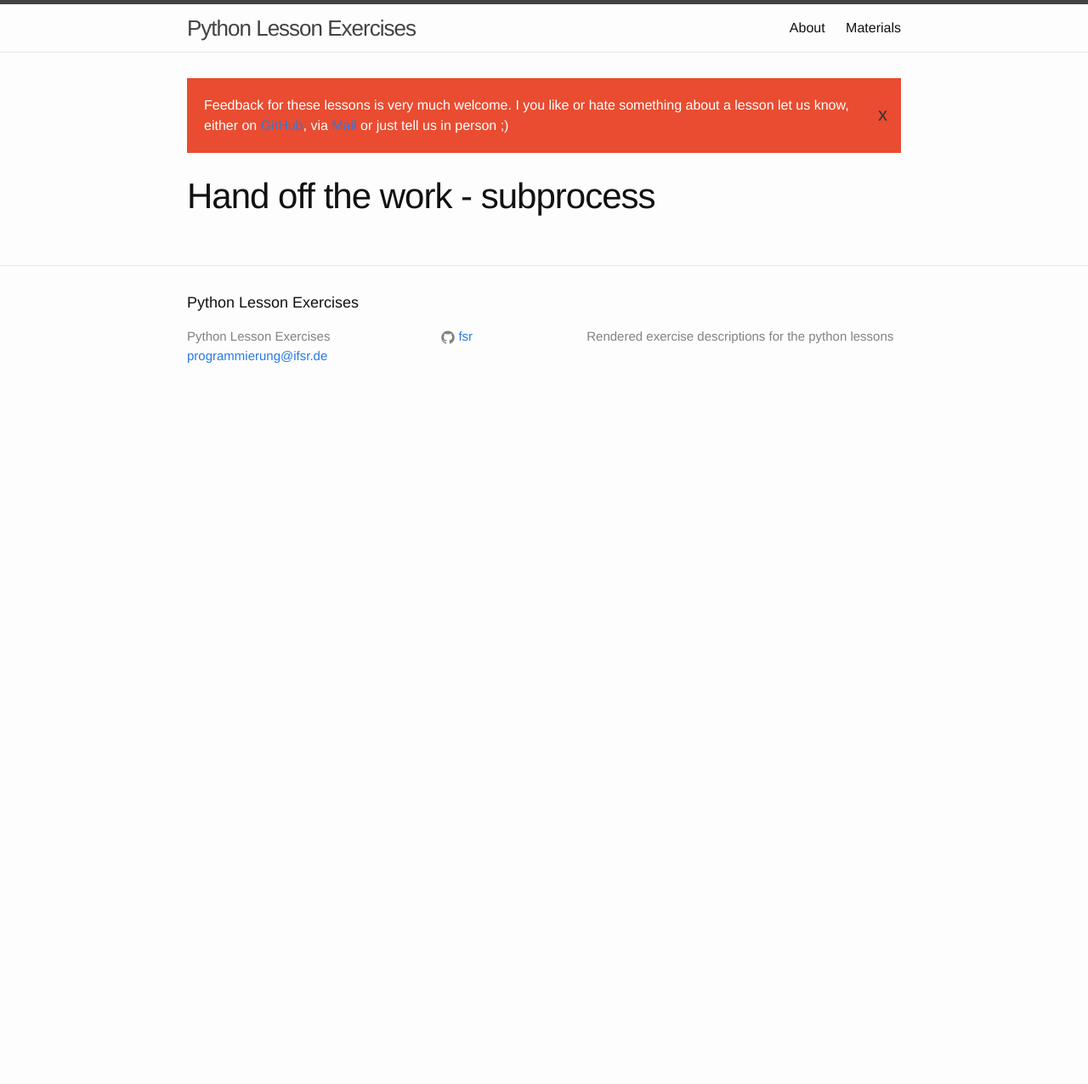
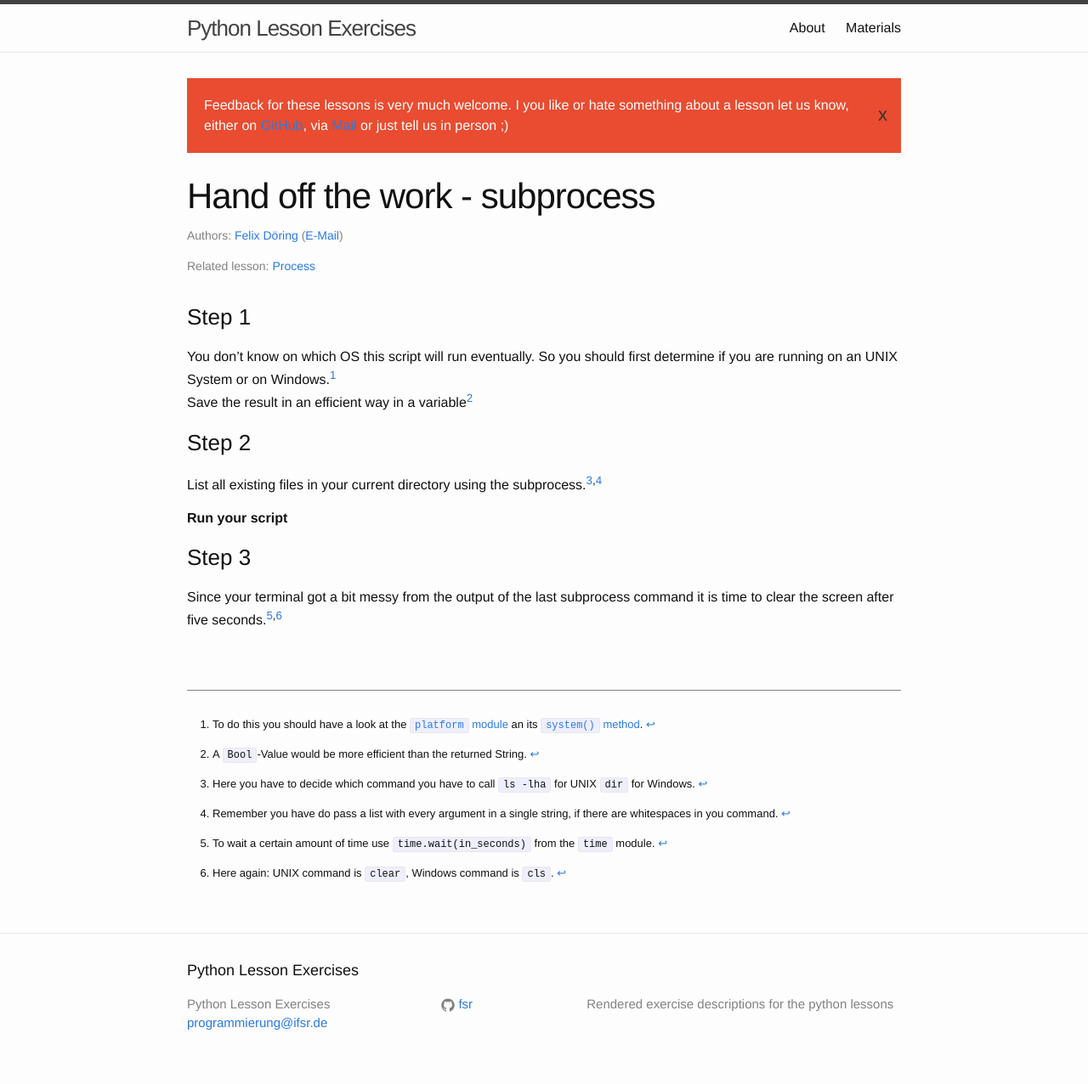
Before and after one commit to fsr/python-lessons, a Jekyll site: the page built from _exercises/15_process.md, in a window 1280 px wide. Shown: the whole page at 85% size. Built offline with Jekyll 4.4.1, drawn with Linux system fonts in a browser that asks for light colours; before the commit the page ends 900 px from its top, so only the background shows below that.

Commit message:
finish process exercide

```diff
--- a/_exercises/15_process.md
+++ b/_exercises/15_process.md
@@ -1,4 +1,41 @@
 ---
 title: Hand off the work - subprocess
-status: drafty
+status: finished
+authors: felix
+number: 15
+lesson: 8
 ---
+
+### Step 1
+
+You don't know on which OS this script will run eventually. So you should first determine if you are running on an UNIX System or on Windows.[^platform]
+Save the result in an efficient way in a variable[^bool]
+
+### Step 2
+
+List all existing files in your current directory using the subprocess.[^os]<sup>,</sup>[^subprocess]
+
+__Run your script__
+
+### Step 3
+
+Since your terminal got a bit messy from the output of the last subprocess command it is time to clear the screen after five seconds.[^time]<sup>,</sup>[^clear]
+
+
+[^platform]:
+    To do this you should have a look at the [`platform` module](https://docs.python.org/3.5/library/platform.html) an its [`system()` method](https://docs.python.org/3.5/library/platform.html#platform.system).
+
+[^bool]:
+    A `Bool`-Value would be more efficient than the returned String.
+
+[^os]:
+    Here you have to decide which command you have to call `ls -lha` for UNIX `dir` for Windows.
+
+[^subprocess]:
+    Remember you have do pass a list with every argument in a single string, if there are whitespaces in you command.
+
+[^time]:
+    To wait a certain amount of time use `time.wait(in_seconds)` from the `time` module.
+
+[^clear]:
+    Here again: UNIX command is `clear`, Windows command is `cls`.
```
